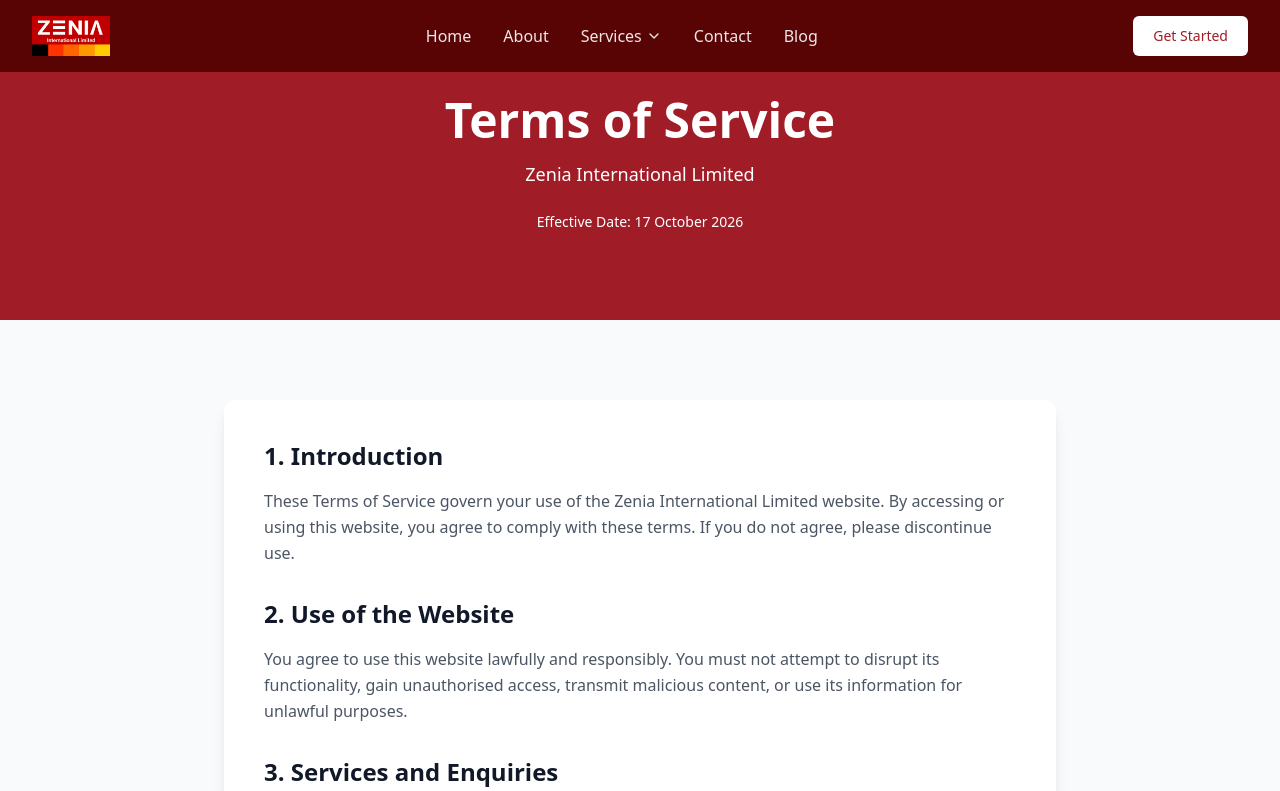
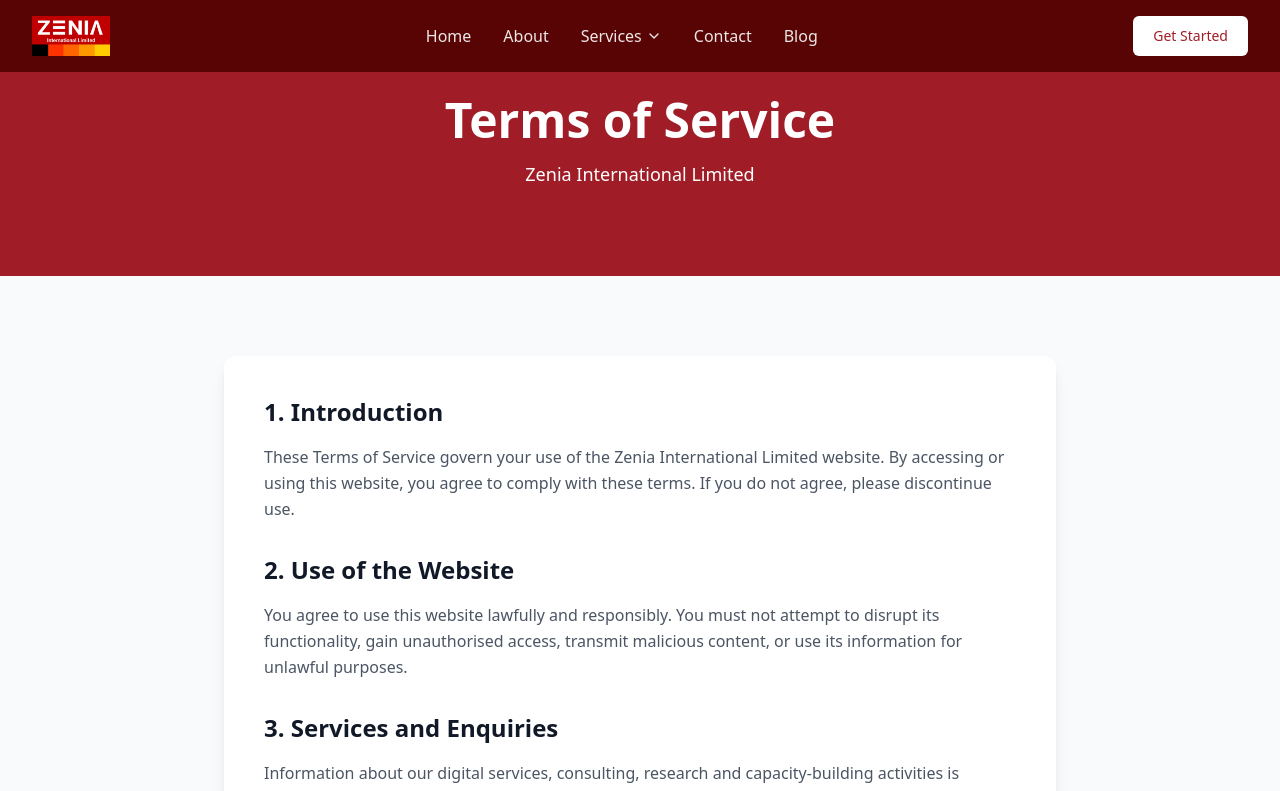
Before and after one commit to Cosmas-Gitonga/zenia-international, a React (Vite) app: page /terms-of-service in a window 1280 px wide. Shown: the top 791 px of the page. Built offline with nearby package versions, Linux system fonts and the light colour scheme.

Commit message:
Update TermsOfService.tsx

```diff
--- a/src/pages/TermsOfService.tsx
+++ b/src/pages/TermsOfService.tsx
@@ -9,9 +9,6 @@
           </h1>
           <p className="text-lg text-white">
             Zenia International Limited
-          </p>
-          <p className="text-sm text-white mt-2">
-            Effective Date: 17 October 2026
           </p>
         </div>
       </section>
```
